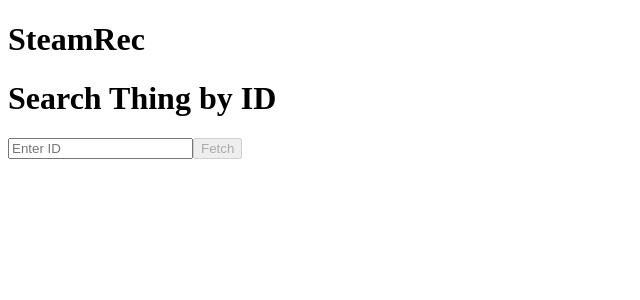
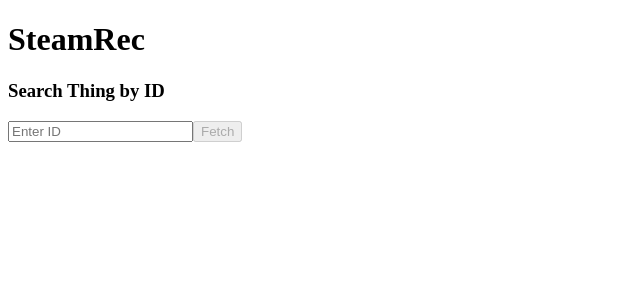
Before and after one commit to Brian-Conley/steamrec, a React (Create React App) app in the folder frontend/: page / in a window 1280 px wide. Shown: the top 300 px of the page, without its empty margins (0-640 px from the left). Built offline with nearby package versions, Linux system fonts and the light colour scheme.

Commit message:
Alter the style of an HTML element in App.js

```diff
--- a/frontend/src/App.js
+++ b/frontend/src/App.js
@@ -33,7 +33,7 @@
 
   return (
     <div>
-      <h1>Search Thing by ID</h1>
+      <h3>Search Thing by ID</h3>
       <input
         type="text"
         placeholder="Enter ID"
```
